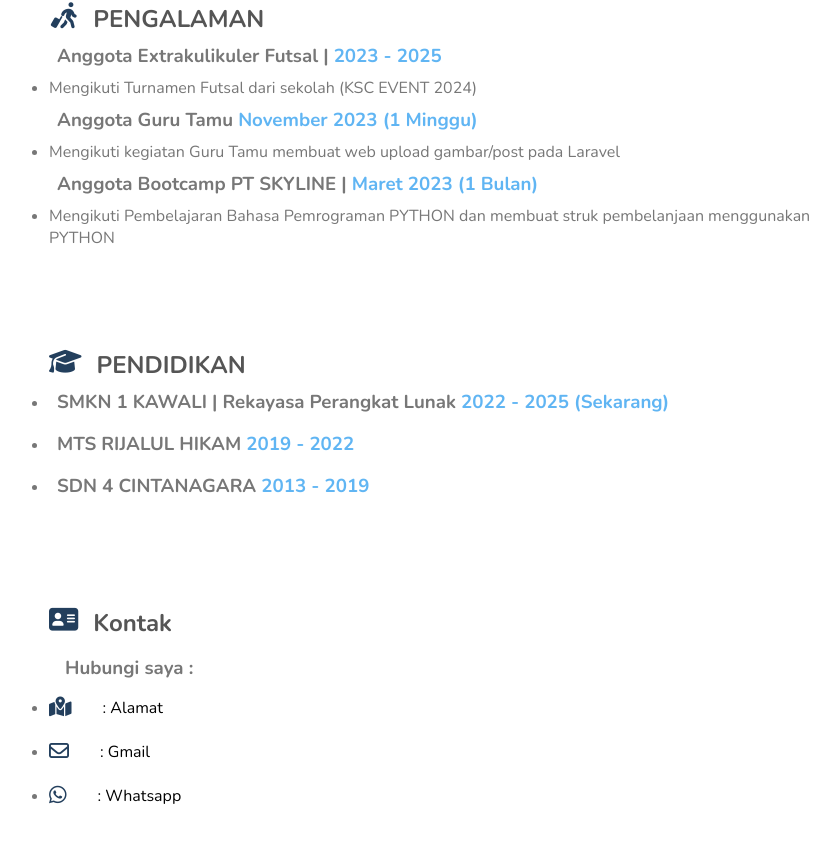
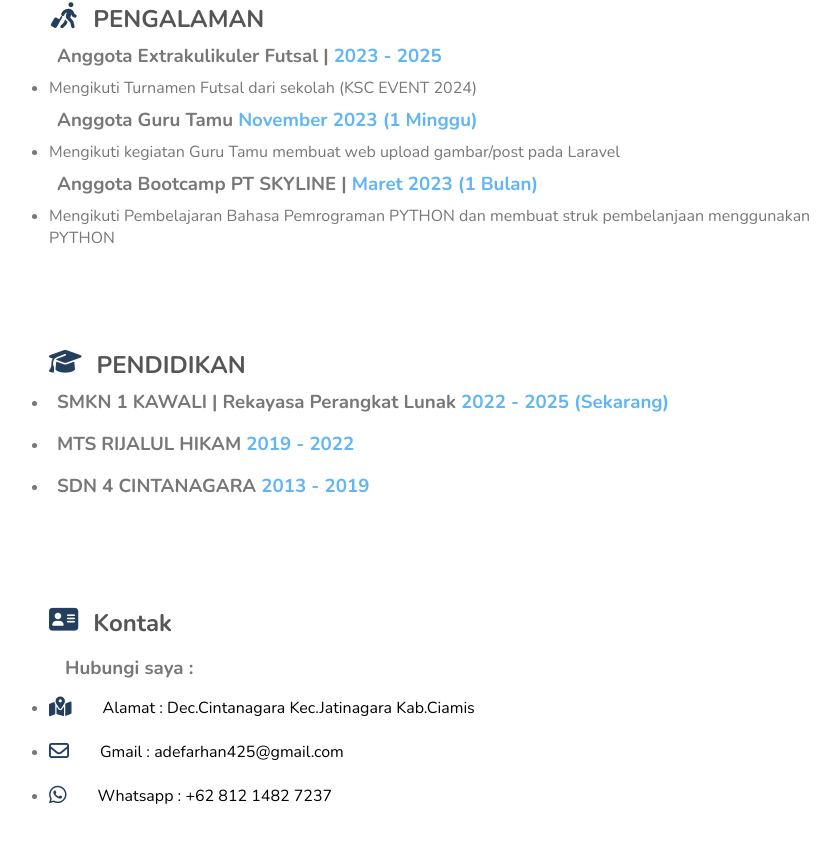
Before and after one commit to adfarhan/CvWeb_Ade, a plain HTML site: page index.html in a window 1280 px wide. Shown: the part 2084-2927 px from the top of the page, without its empty margins (431-1271 px from the left). Drawn offline with nearby package versions, Linux system fonts and the light colour scheme.

Commit message:
Update index.html

```diff
--- a/index.html
+++ b/index.html
@@ -208,11 +208,11 @@
               <div class="sosial-media-content">
                 <h3>Hubungi saya :</h3>
                 <ul>
-                  <li><a href="https://maps.app.goo.gl/3J3XmsnXrM75g8id8"><i class="fa-solid fa-map-location-dot"></i>: Alamat</a></li>
+                  <li><a href="https://maps.app.goo.gl/3J3XmsnXrM75g8id8"><i class="fa-solid fa-map-location-dot"></i> Alamat : Dec.Cintanagara Kec.Jatinagara Kab.Ciamis</a></li>
                   <br>
-                  <li><a href="mailto:adefarhan425@gmail.com"><i class="fa-regular fa-envelope"></i>: Gmail</a></li>
+                  <li><a href="mailto:adefarhan425@gmail.com"><i class="fa-regular fa-envelope"></i> Gmail : adefarhan425@gmail.com</a></li>
                   <br>
-                  <li><a href="https://wa.me/6281214827237"><i class="fa-brands fa-whatsapp"></i>: Whatsapp</a></li>
+                  <li><a href="https://wa.me/6281214827237"><i class="fa-brands fa-whatsapp"></i> Whatsapp : +62 812 1482 7237</a></li>
                 </ul>
               </div>
             </div>
```
